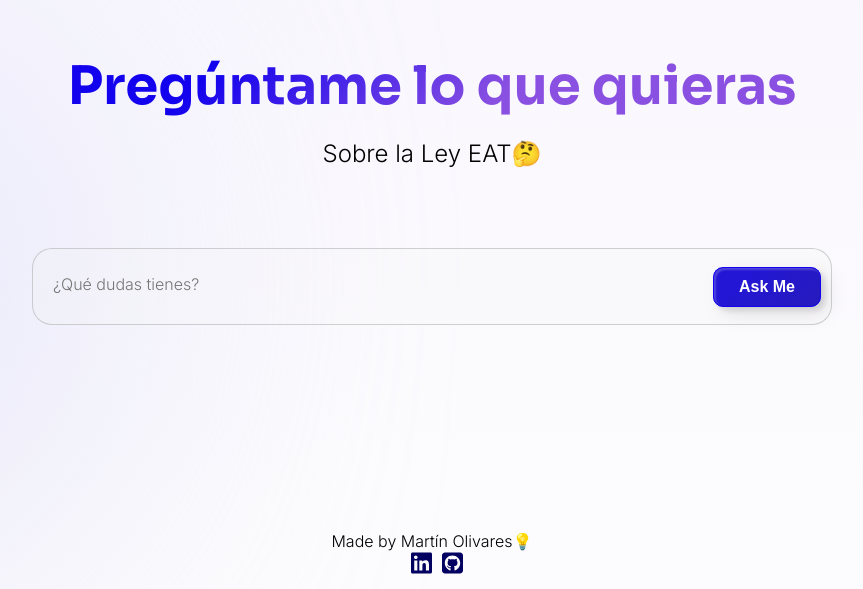
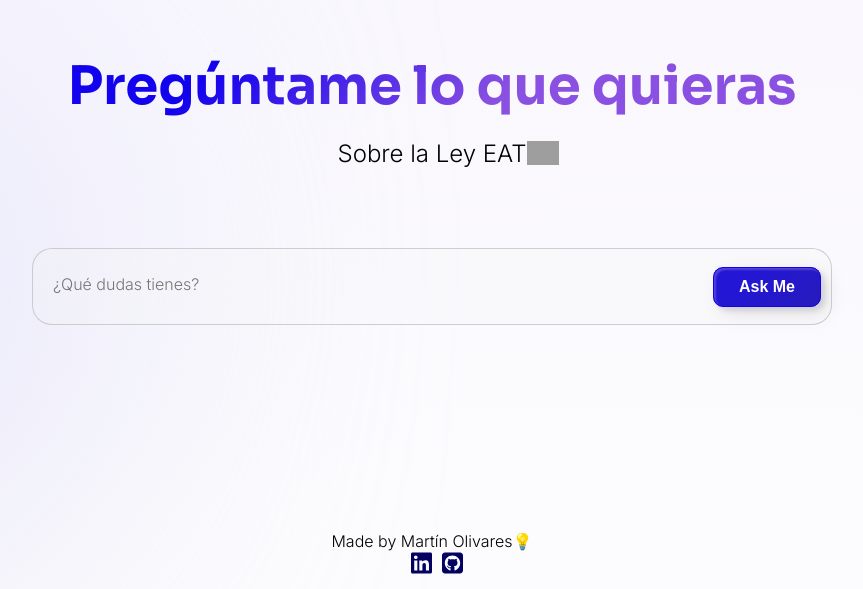
Before and after one commit to martinnss/saulai-frontend, a React (Create React App) app: page / in a window 1280 px wide. Shown: the part 211-800 px from the top of the page, without its empty margins (208-1071 px from the left). Built offline with nearby package versions, Linux system fonts and the light colour scheme; grey boxes are pictures that could not be loaded.

Commit message:
frontend and meta updates

```diff
--- a/public/index.html
+++ b/public/index.html
@@ -2,14 +2,22 @@
 <html lang="en">
   <head>
     <meta charset="utf-8" />
-    <link rel="icon" href="https://firebasestorage.googleapis.com/v0/b/saving-expenses-tracker.appspot.com/o/logos%2Foutput-onlinepngtools%20(1).png?alt=media&token=3cc14b4a-0b1f-4fd8-8bd1-b54a2861b3ef" />
+      <!--
+        Aca abajo dejar en logo en href
+    -->
+    <link
+    rel="icon"
+    href="" />
     <meta name="viewport" content="width=device-width, initial-scale=1" />
     <meta name="theme-color" content="#000000" />
     <meta
       name="description"
-      content="Web site created using create-react-app"
+      content="Saul AI: Respuestas legales al estilo Goodman"
     />
-    <link rel="apple-touch-icon" href="https://firebasestorage.googleapis.com/v0/b/saving-expenses-tracker.appspot.com/o/logos%2Foutput-onlinepngtools%20(1).png?alt=media&token=3cc14b4a-0b1f-4fd8-8bd1-b54a2861b3ef" />
+          <!--
+        Aca abajo dejar en logo en href
+    -->
+    <link rel="apple-touch-icon" href="" />
     <!--
       manifest.json provides metadata used when your web app is installed on a
       user's mobile device or desktop. See https://developers.google.com/web/fundamentals/web-app-manifest/
--- a/src/Containers/ChatbotApp.jsx
+++ b/src/Containers/ChatbotApp.jsx
@@ -1,5 +1,6 @@
 import React, {useState, useEffect, useRef} from 'react'
 import styled, {keyframes} from 'styled-components'
+import useOverflow from '../Hooks/useOverflow';
 
 import Input from '../Components/Input';
 
@@ -110,6 +111,8 @@ const ChatBubble = styled.div`
 `;
 
 
+
+
 const ChatBubbleContainer = styled.div`
   display:flex;
   justify-content:center;
@@ -126,6 +129,8 @@ const ChatBubbleContainer = styled.div`
   }
 `;
 
+
+
 const MadeBy = styled.div`
 position:fixed;
 bottom: 10px;
@@ -136,23 +141,6 @@ bottom: 10px;
 
 `
 
-const useOverflow = (ref,answer) => {
-  const [isOverflowing, setIsOverflowing] = useState(false);
-
-  useEffect(() => {
-    const checkOverflow = () => {
-      if (ref.current) {
-        setIsOverflowing(ref.current.scrollHeight > ref.current.clientHeight);
-      }
-    };
-
-    checkOverflow();
-    window.addEventListener('resize', checkOverflow);
-    return () => window.removeEventListener('resize', checkOverflow);
-  }, [ref,answer]);
-
-  return isOverflowing;
-};
 
 
 const ChatbotApp = () => {
@@ -191,7 +179,19 @@ const ChatbotApp = () => {
     <MainContainer isAsked={sharedStatus} className='main-container'>
         <span >
             <h1>{sharedStatus? "Saul AI":"Pregúntame lo que quieras"}</h1> <br />
-            <p>{sharedStatus? "":"Sobre la Ley EAT🤔"}</p>
+            <p>
+              {
+              sharedStatus?
+                "":
+                (
+                  <div>
+                    <p>
+                      Sobre la Ley EAT
+                      <img src="https://em-content.zobj.net/source/apple/271/thinking-face_1f914.png" alt="thinking emoji" style={{ height: '1.5rem' , marginTop: '2px' , position: 'fixed'}}  />
+                      </p>
+                  </div>
+                )
+              }</p>
 
         </span>
         {
--- /dev/null
+++ b/src/Hooks/useOverflow.jsx
@@ -0,0 +1,33 @@
+import React, {useState, useEffect} from 'react'
+
+
+
+const useOverflow = (ref,answer) => {
+    /*
+    Los inputs son ref y answer, cuyos valores son:
+    - Answer es el texto a verificar si es que se encuentra overflow
+    - Ref es el elemento que se verifica si es que está overflow
+    Return:
+    Boolean que nos dice si está overflow o no
+    */
+
+    const [isOverflowing, setIsOverflowing] = useState(false);
+
+
+
+    useEffect(() => {
+      const checkOverflow = () => {
+        if (ref.current) {
+          setIsOverflowing(ref.current.scrollHeight > ref.current.clientHeight);
+        }
+      };
+
+      checkOverflow();
+      window.addEventListener('resize', checkOverflow);
+      return () => window.removeEventListener('resize', checkOverflow);
+    }, [ref,answer]);
+
+    return isOverflowing;
+  };
+
+export default useOverflow;
```
